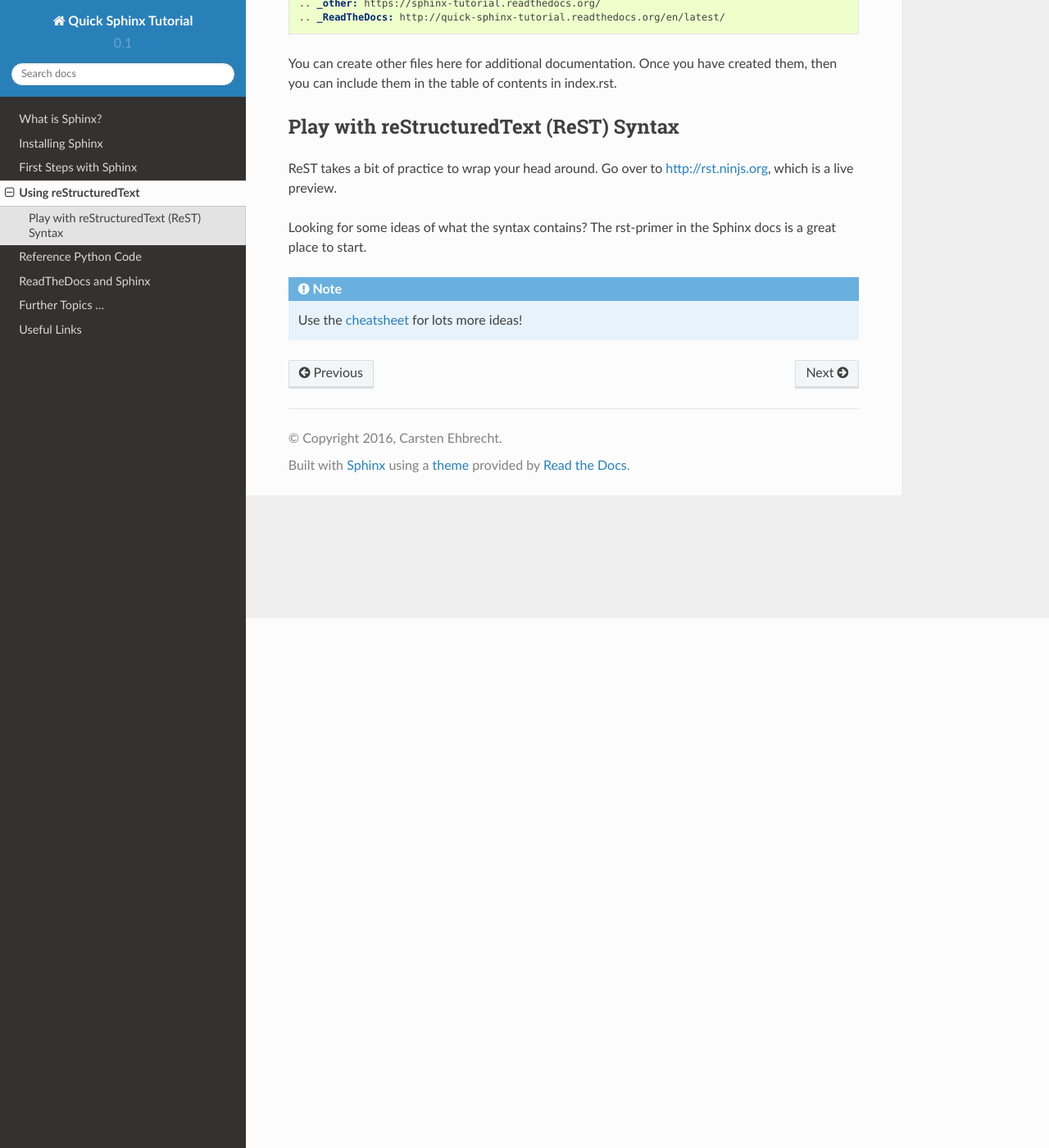
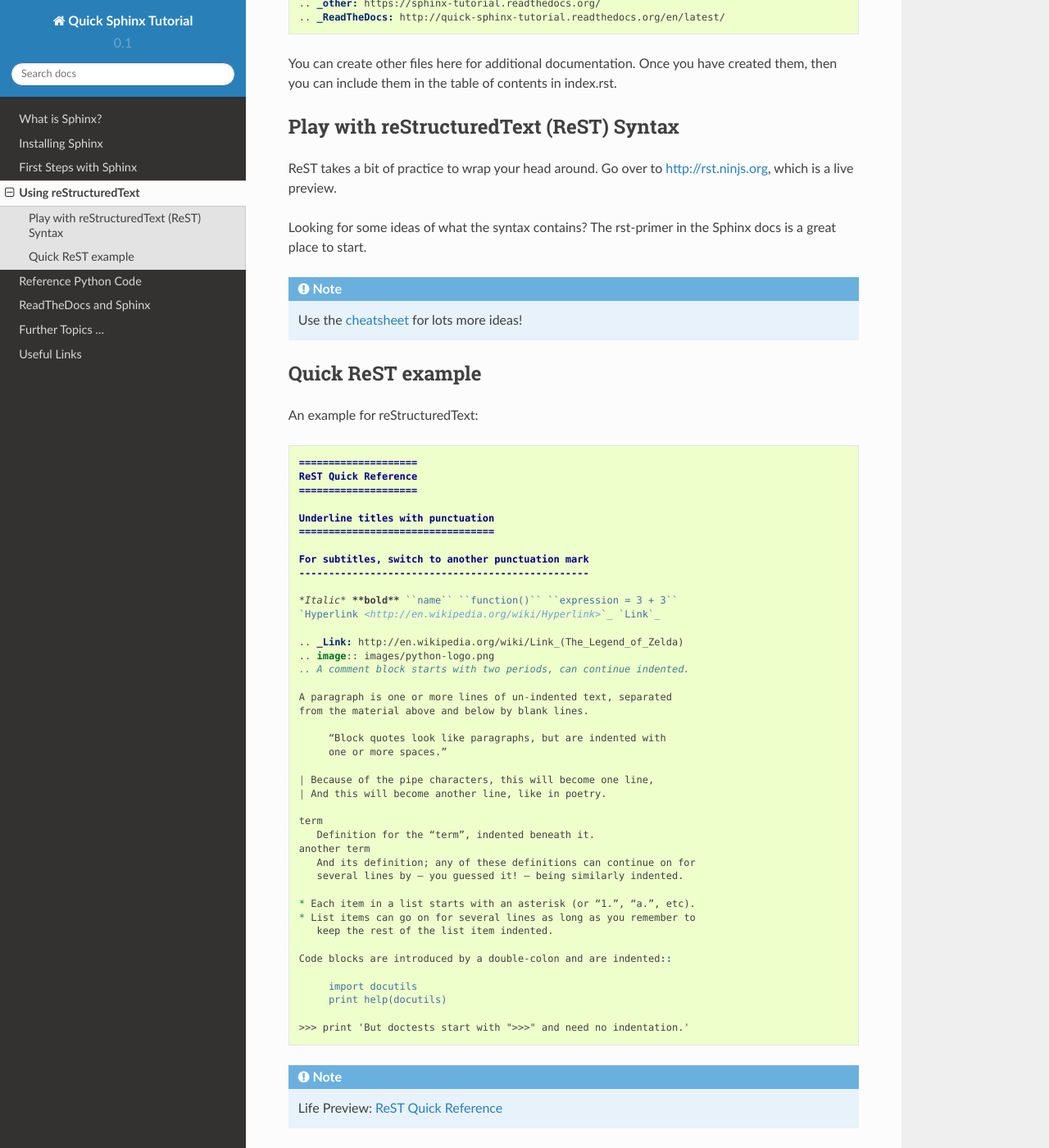
Before and after one commit to cehbrecht/quick-sphinx-tutorial, a Sphinx documentation site: the page built from docs/source/rst.rst, in a window 1280 px wide and 1400 px high, scrolled down 646 px. Shown: the whole window at 82% size. Built offline with Sphinx 7.4.7 and the Read the Docs theme 2.0.0, drawn with Linux system fonts in a browser that asks for light colours.

Commit message:
quick-rst added

```diff
--- /dev/null
+++ b/docs/source/quick-rst.rst
@@ -0,0 +1,42 @@
+====================
+ReST Quick Reference
+====================
+
+Underline titles with punctuation
+=================================
+
+For subtitles, switch to another punctuation mark
+-------------------------------------------------
+
+*Italic* **bold** ``name`` ``function()`` ``expression = 3 + 3``
+`Hyperlink <http://en.wikipedia.org/wiki/Hyperlink>`_ `Link`_
+
+.. _Link: http://en.wikipedia.org/wiki/Link_(The_Legend_of_Zelda)
+.. image:: images/python-logo.png
+.. A comment block starts with two periods, can continue indented.
+
+A paragraph is one or more lines of un-indented text, separated
+from the material above and below by blank lines.
+
+     “Block quotes look like paragraphs, but are indented with
+     one or more spaces.”
+
+| Because of the pipe characters, this will become one line,
+| And this will become another line, like in poetry.
+
+term
+   Definition for the “term”, indented beneath it.
+another term
+   And its definition; any of these definitions can continue on for
+   several lines by — you guessed it! — being similarly indented.
+
+* Each item in a list starts with an asterisk (or “1.”, “a.”, etc).
+* List items can go on for several lines as long as you remember to
+   keep the rest of the list item indented.
+
+Code blocks are introduced by a double-colon and are indented::
+
+     import docutils
+     print help(docutils)
+
+>>> print 'But doctests start with ">>>" and need no indentation.'
--- a/docs/source/rst.rst
+++ b/docs/source/rst.rst
@@ -22,3 +22,13 @@ The :ref:`rst-primer` in the Sphinx docs is a great place to start.
 .. note:: Use the `cheatsheet`_ for lots more ideas!
 
 .. _cheatsheet:  https://sphinx-tutorial.readthedocs.org/cheatsheet/
+
+Quick ReST example
+------------------
+
+An example for reStructuredText:
+
+.. literalinclude:: quick-rst.rst
+    :language: rst
+
+.. note:: Life Preview: :doc:`quick-rst`
```
Also changed, not shown: docs/source/images/python-logo.png (added).
